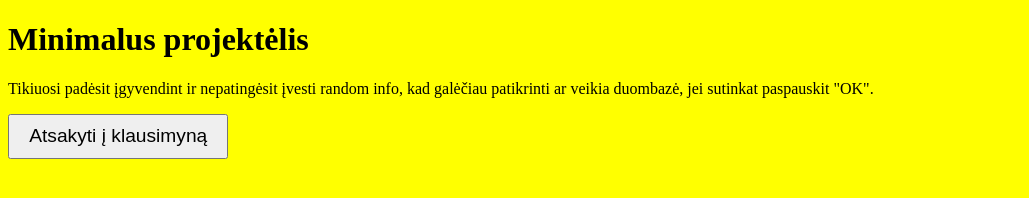
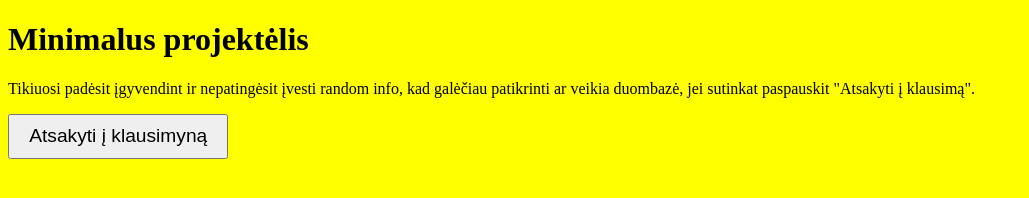
Before and after one commit to mclerke64/baze, a plain HTML site: page index.html in a window 1280 px wide. Shown: the whole page, without its empty margins (0-1029 px from the left). Drawn offline with Linux system fonts and the light colour scheme.

Commit message:
Update index.html

```diff
--- a/index.html
+++ b/index.html
@@ -15,7 +15,7 @@
   </head>
   <body>
     <h1>Minimalus projektėlis</h1>
-    <p>Tikiuosi padėsit įgyvendint ir nepatingėsit įvesti random info, kad galėčiau patikrinti ar veikia duombazė, jei sutinkat paspauskit "OK".</p>
+    <p>Tikiuosi padėsit įgyvendint ir nepatingėsit įvesti random info, kad galėčiau patikrinti ar veikia duombazė, jei sutinkat paspauskit "Atsakyti į klausimą".</p>
    <button onclick="window.open('https://docs.google.com/forms/d/e/1FAIpQLSd_jxHQZehM9H1C8z5BKrXNJjgPElVK4Ccc3-LhvC-Id8mxuw/viewform?usp=sharing&ouid=117281446529574909186', '_blank')">
   Atsakyti į klausimyną
 </button>
```
